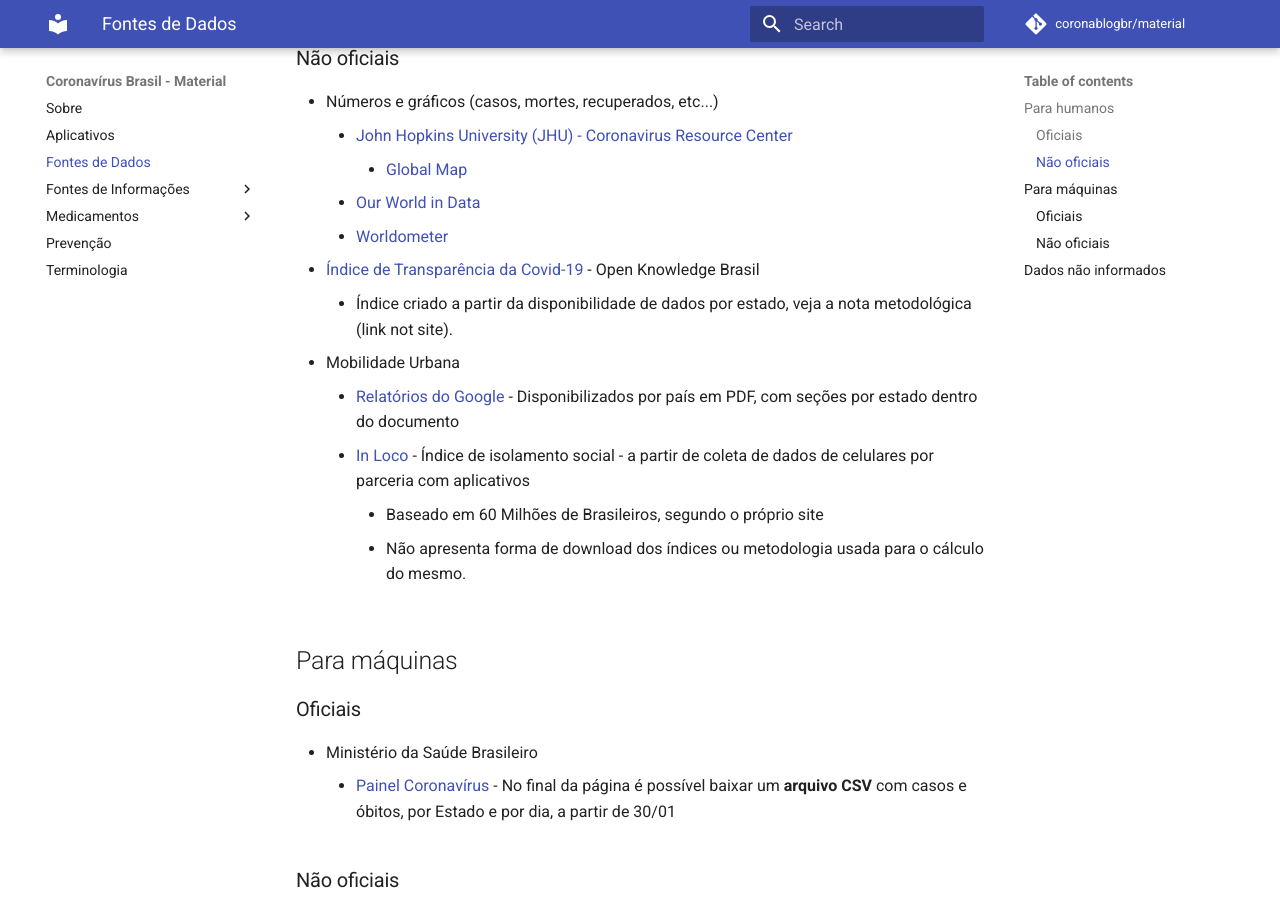
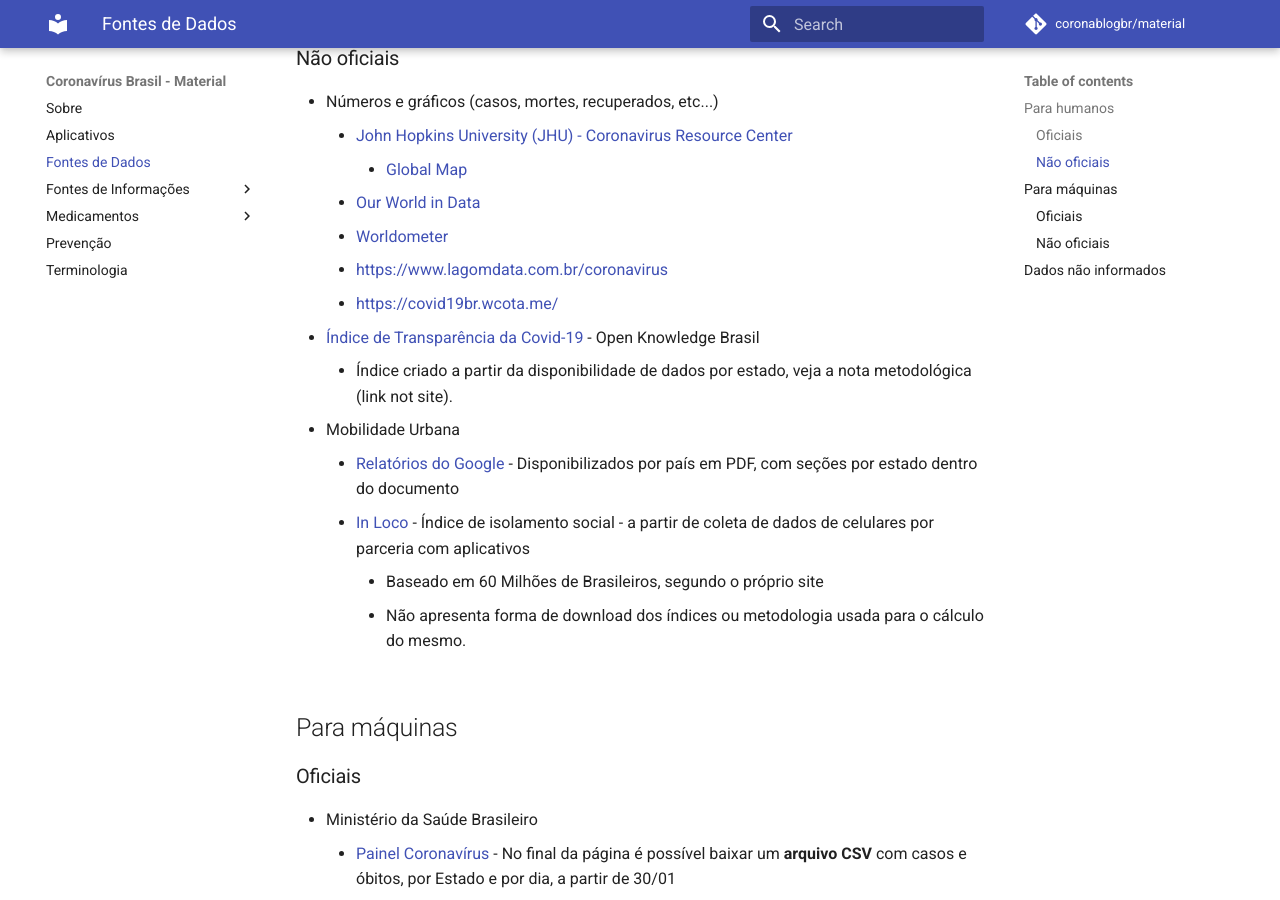
Before and after one commit to coronablogbr/material, an MkDocs documentation site: the page built from docs/fontes-de-dados.md, in a window 1280 px wide and 900 px high, scrolled down 534 px. Built offline with MkDocs 1.6.1 and Material for MkDocs 9.7.7, drawn with Linux system fonts in a browser that asks for light colours; comment, search, counter and statistics services are not loaded.

Commit message:
Fontes adicionais

```diff
--- a/docs/fontes-de-dados.md
+++ b/docs/fontes-de-dados.md
@@ -20,6 +20,8 @@
         - [Global Map](https://coronavirus.jhu.edu/map.html)
     - [Our World in Data](https://ourworldindata.org/coronavirus)
     - [Worldometer](https://www.worldometers.info/coronavirus/)
+    - <https://www.lagomdata.com.br/coronavirus>
+    - <https://covid19br.wcota.me/>
 - [Índice de Transparência da Covid-19](https://transparenciacovid19.ok.org.br/) - Open Knowledge Brasil
     - Índice criado a partir da disponibilidade de dados por estado, veja a nota metodológica (link not site).
 - Mobilidade Urbana
@@ -46,7 +48,6 @@
     - Séries temporais globais e para EUA por país/região (e província/estado em alguns países)
     - Em formato **CSV**
 
-
 ## Dados não informados
 
 Atualmente não foi encontrada nenhuma fonte sobre a carga do sistema de saúde (i.e. leitos ocupados).
```
Also changed, not shown: docs/sites.md (+1 -0 lines).
